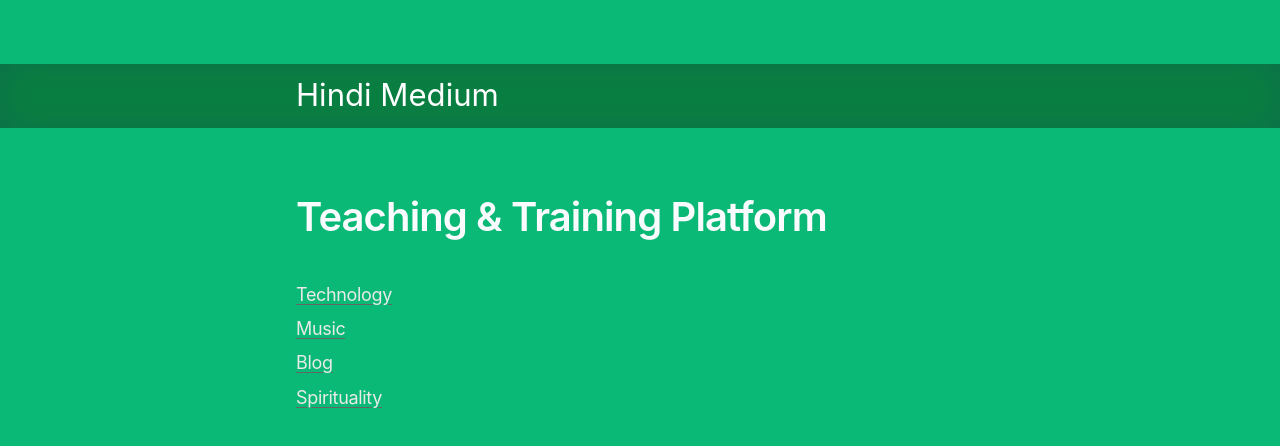
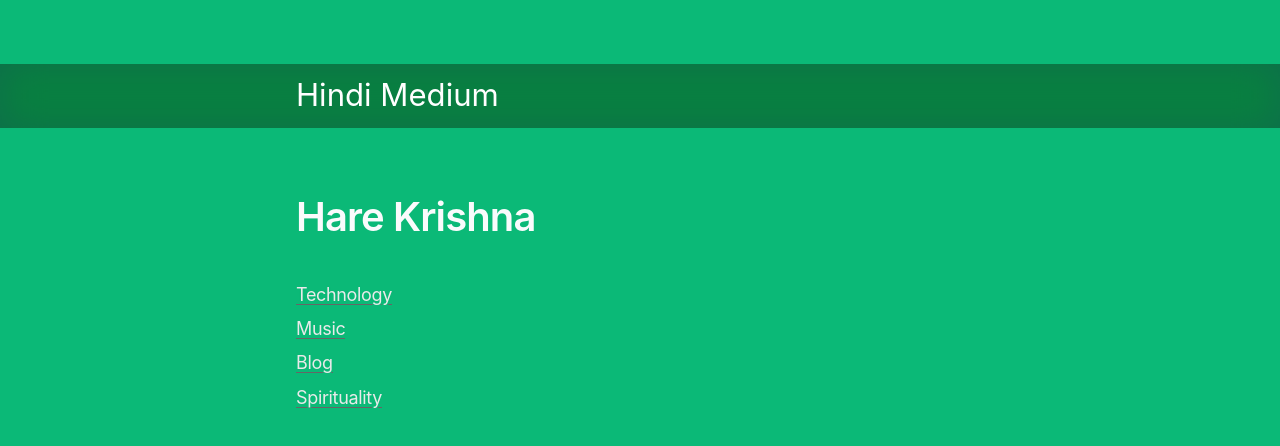
Before and after one commit to rahuldevashish/hindimedium-next, a Next.js app: page / in a window 1280 px wide. Shown: the top 446 px of the page. Built offline with nearby package versions, Linux system fonts and the light colour scheme; a web font is replaced by a local one.

Commit message:
Update index.js

```diff
--- a/pages/index.js
+++ b/pages/index.js
@@ -5,7 +5,7 @@ const About = () => {
   return (
     <Page description="This is home page.">
       <article>
-        <h1>Teaching & Training Platform</h1>
+        <h1>Hare Krishna </h1>
 
         <p>
           {' '}
```
